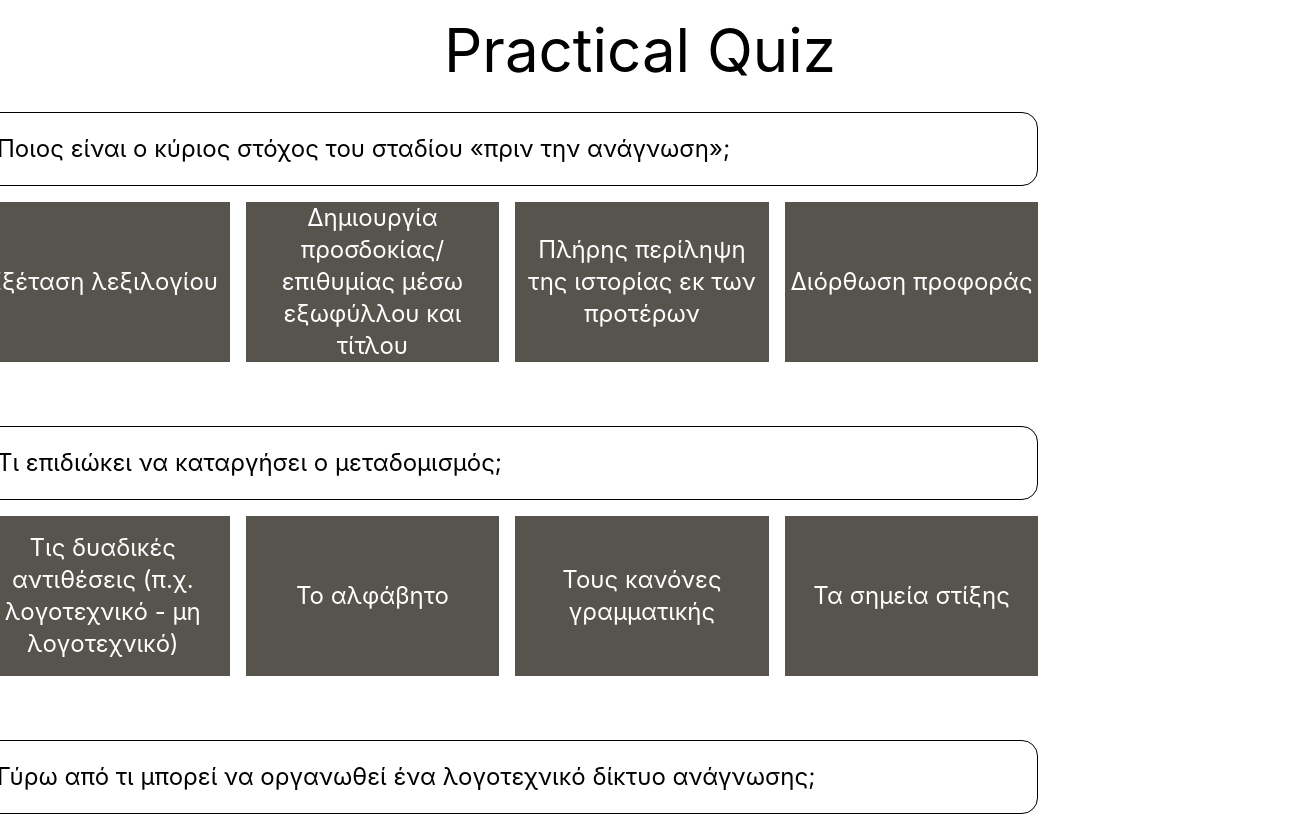
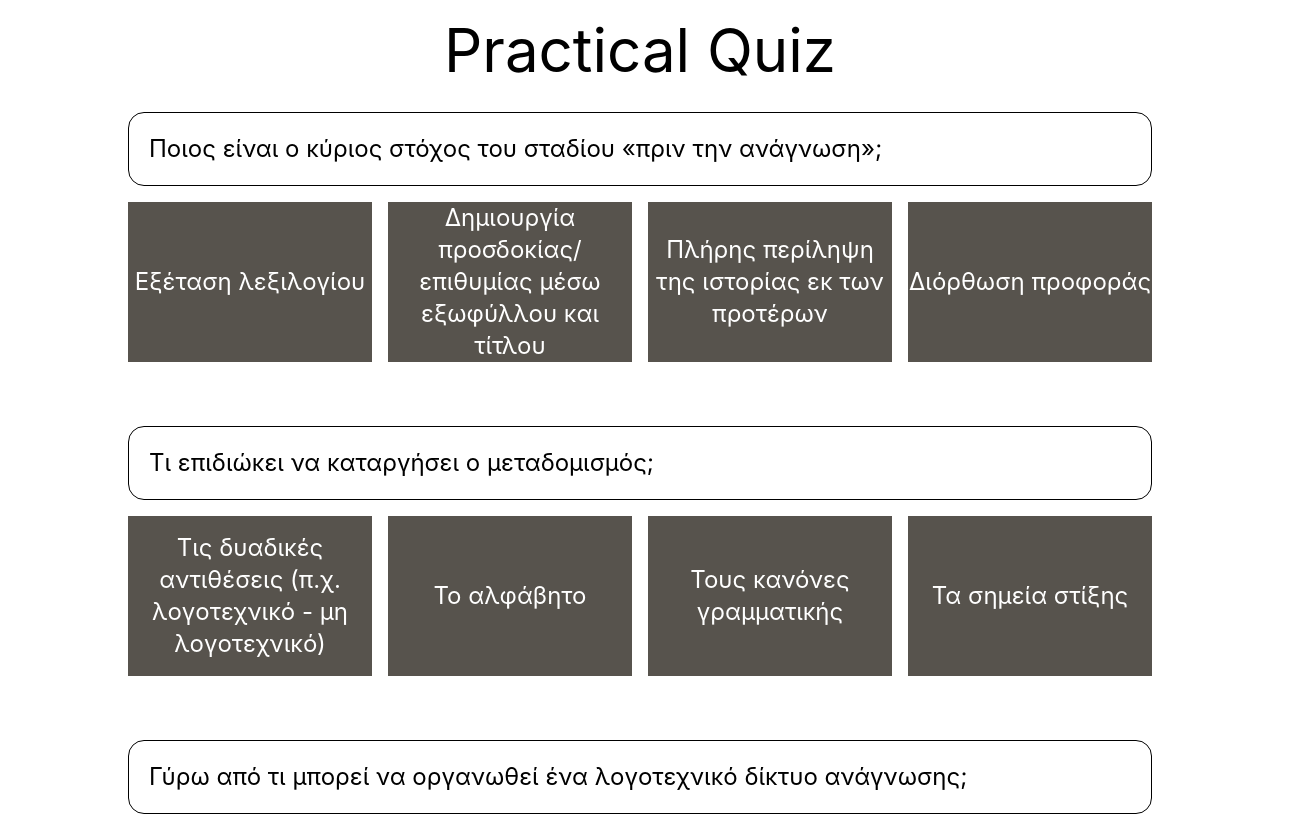
Before and after one commit to NikosGour/Practical-Quiz, a Vue app: page / in a window 1280 px wide. Shown: the top 816 px of the page, 1304 px wide, since content can reach past the window. Built offline with nearby package versions, Linux system fonts and the light colour scheme.

Commit message:
fix sizes

```diff
--- a/src/App.vue
+++ b/src/App.vue
@@ -52,13 +52,12 @@ const checkCorrectAnswer = (
 <template>
   <div class="flex flex-col gap-8 min-w-dvw min-h-dvh items-center py-5">
     <h1 class="text-6xl">Practical Quiz</h1>
-    <div v-for="test in tests" :key="test.id">
-      <div class="max-w-[80%]">
+    <div v-for="test in tests" :key="test.id" class="max-w-[80%]">
       <div v-for="question in test.questions" :key="question.id">
         <p class="text-2xl border rounded-2xl p-5 mb-4">
           {{ question.text }}
         </p>
-          <div class="flex flex-wrap md:flex-nowrap justify-around gap-4 mb-16">
+        <div class="flex flex-wrap md:flex-nowrap justify-center gap-4 mb-16">
           <Button
             v-for="(answer, answer_idx) in question.answers"
             :key="answer_idx"
@@ -86,5 +85,4 @@ const checkCorrectAnswer = (
       </div>
     </div>
   </div>
-  </div>
 </template>
```
Lines whose indentation alone changed are shown as unchanged.
